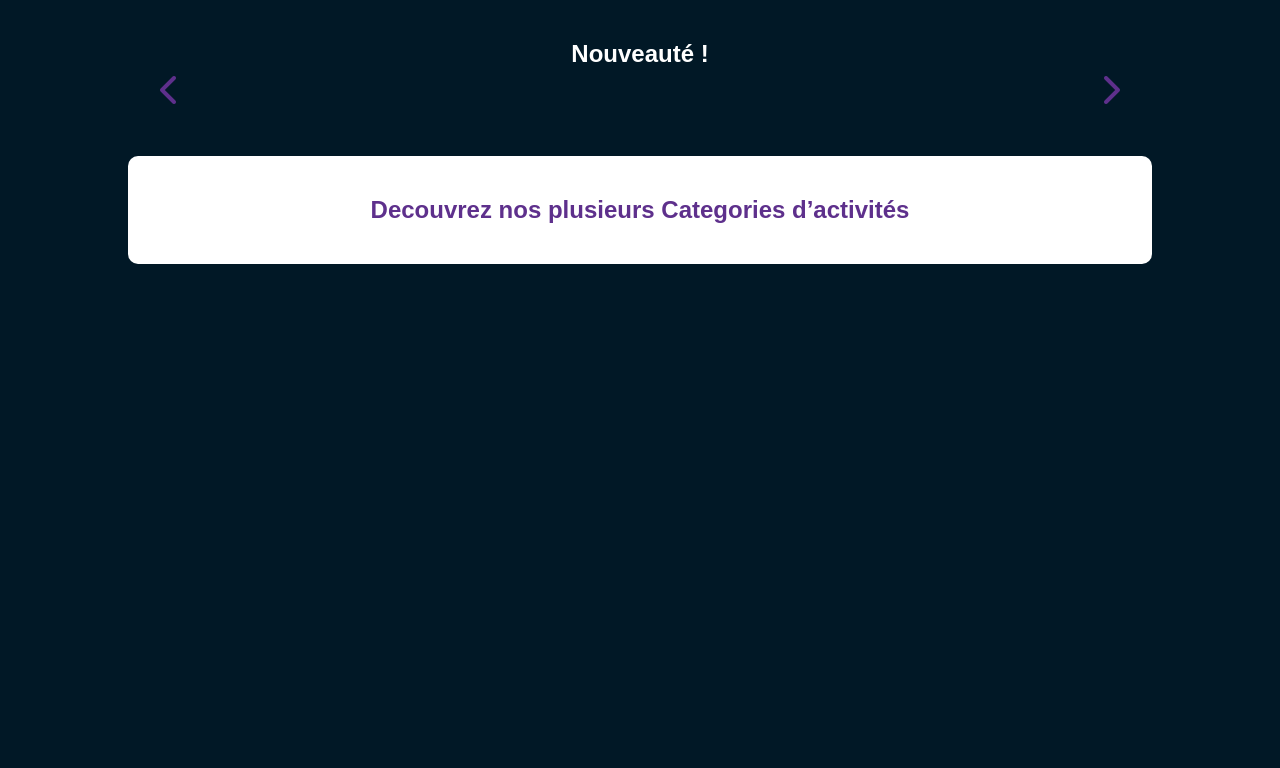
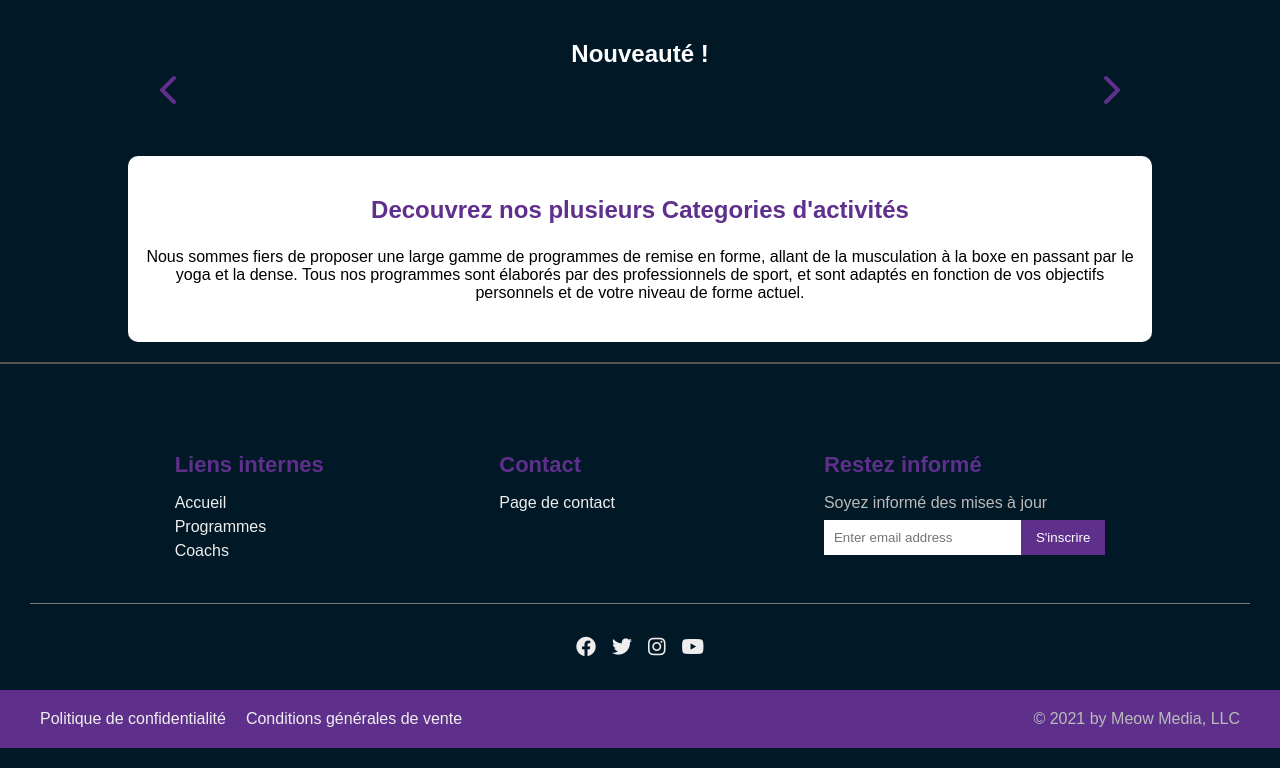
Before and after one commit to mohamed67210/FitApp, a Symfony app: template templates/home/index.html.twig in a window 1280 px wide. Shown: the part 2047-2815 px from the top of the page. Before the commit the page ends 2311 px from the top, so only its background shows below. Run offline with Twig, Linux system fonts and the light colour scheme; the template is opened without the code that fills it, so the values that code supplies are empty; some libraries are stand-ins or nearby versions; some web fonts are replaced.

Commit message:
modified:   templates/_partials/_footer.html.twig 	modified:   templates/_partials/_nav.html.twig

```diff
--- a/templates/_partials/_footer.html.twig
+++ b/templates/_partials/_footer.html.twig
@@ -1,15 +1,60 @@
-{% extends 'base.html.twig' %}
 {% block footer %}
 <footer>
-    <div class="container">
-        <div class="row">
-            <div class="col-md-6">
-                <p>&copy; 2023 Votre entreprise. Tous droits réservés.</p>
-            </div>
-            <div class="col-md-6 text-md-end">
-                <a href="#">Politique de confidentialité</a>
-            </div>
+    <!-- Footer main -->
+    <section class="ft-main">
+        <div class="ft-main-item">
+            <h2 class="ft-title">Liens internes</h2>
+            <ul>
+                <li><a href="{{ path('app_home') }}">Accueil</a></li>
+                <li><a href="{{ path('show_programmes')}}">Programmes</a></li>
+                <li><a href="{{ path('show_coachs') }}">Coachs</a></li>
+                {# <li><a href="#"></a></li> #}
+
+            </ul>
         </div>
-    </div>
+        {# <div class="ft-main-item">
+            <h2 class="ft-title">Resources</h2>
+            <ul>
+                <li><a href="#">Docs</a></li>
+                <li><a href="#">Blog</a></li>
+                <li><a href="#">eBooks</a></li>
+                <li><a href="#">Webinars</a></li>
+            </ul>
+        </div> #}
+        <div class="ft-main-item">
+            <h2 class="ft-title">Contact</h2>
+            <ul>
+                <li><a href="#">Page de contact</a></li>
+            </ul>
+        </div>
+        <div class="ft-main-item">
+            <h2 class="ft-title">Restez informé</h2>
+            <p>Soyez informé des mises à jour</p>
+            <form>
+                <input type="email" name="email" placeholder="Enter email address">
+                <input type="submit" value="S'inscrire">
+            </form>
+        </div>
+    </section>
+
+    <!-- Footer social -->
+    <section class="ft-social">
+        <ul class="ft-social-list">
+            <li><a href="#"><i class="fab fa-facebook"></i></a></li>
+            <li><a href="#"><i class="fab fa-twitter"></i></a></li>
+            <li><a href="#"><i class="fab fa-instagram"></i></a></li>
+            <li><a href="#"><i class="fab fa-youtube"></i></a></li>
+        </ul>
+    </section>
+
+    <!-- Footer legal -->
+    <section class="ft-legal">
+        <ul class="ft-legal-list">
+            {# <li><a href="#">Terms &amp; Conditions</a></li> #}
+            <li><a href="#">Politique de confidentialité</a></li>
+            <li><a href="#">Conditions générales de vente</a></li>
+            <li>&copy; 2021 by Meow Media, LLC</li>
+        </ul>
+    </section>
 </footer>
 {% endblock footer %}
--- a/templates/_partials/_nav.html.twig
+++ b/templates/_partials/_nav.html.twig
@@ -1,5 +1,4 @@
 {% block nav %}
-
     <nav>
         <div id="left">
             <div class="logo_container">
--- a/templates/base.html.twig
+++ b/templates/base.html.twig
@@ -23,7 +23,7 @@
 <body>
     {% include "_partials/_nav.html.twig" %}
     {% block body %}{% endblock %}
-
+    {% include "_partials/_footer.html.twig" %}
     {% block javascripts %}
     <script src="https://unpkg.com/scrollreveal"></script>
     <script src="{{asset('assets/js/script.js')}}"></script>
--- a/templates/home/index.html.twig
+++ b/templates/home/index.html.twig
@@ -120,7 +120,8 @@
         </article>
     </section>
     <section id="categories">
-        <h2>Decouvrez nos plusieurs Categories d’activités </h2>
+        <h2>Decouvrez nos plusieurs Categories d'activités </h2>
+        <p>Nous sommes fiers de proposer une large gamme de programmes de remise en forme, allant de la musculation à la boxe en passant par le yoga et la dense. Tous nos programmes sont élaborés par des professionnels de sport, et sont adaptés en fonction de vos objectifs personnels et de votre niveau de forme actuel.</p>
         <div id="categories_container">
             {% for categorie in categories %}
             <a href="{{ path('categorie_programmes', { 'id': categorie.id }) }}">
--- a/templates/user/showUser.html.twig
+++ b/templates/user/showUser.html.twig
@@ -109,7 +109,6 @@
                 {% endfor %}
             </div>
             <div class="membre_moduls_container modules_container">
-
                 {% for commande in app.user.commandes %}
                 {# {{ dump(commande.programme.intitule) }} #}
                 <article>
@@ -119,6 +118,7 @@
                     <p>{{commande.programme.commentaires|length}} Avis</p>
                     <p>{{commande.programme.modules|length}} modules</p>
                     <h3>prix : {{commande.programme.prix}} €</h3>
+                    <a href="{{path('programme_modules',{'id':commande.programme.id})}}">Commencer le programme</a>
                 </article>
                 {% endfor %}
             </div>
```
Also changed, not shown: src/Controller/CommandeController.php (+7 -2 lines), src/Controller/ModuleController.php (+18 -2 lines), public/assets/images/diplomes/telechargement-64469a4c987e2.jpg (added).
